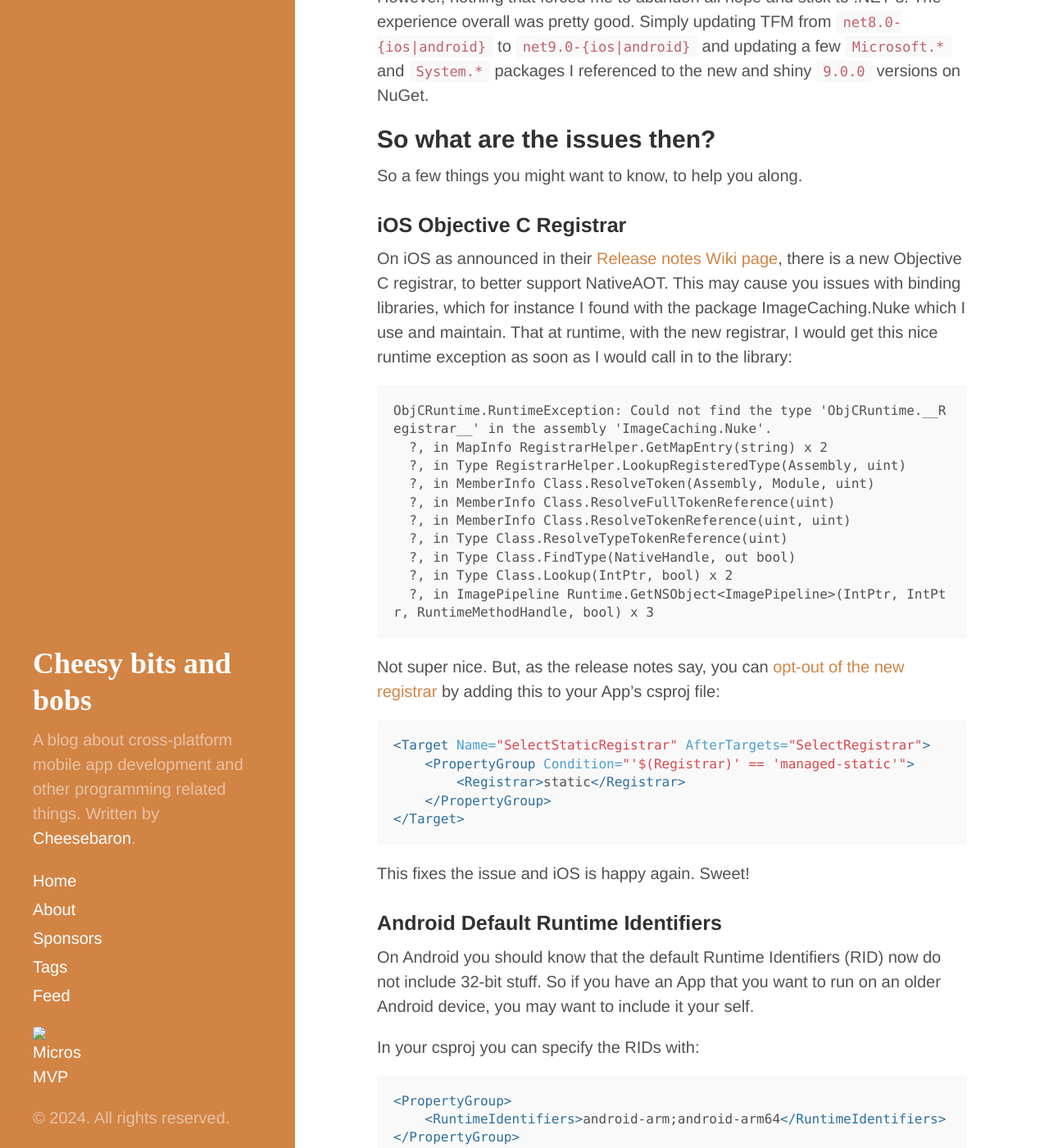
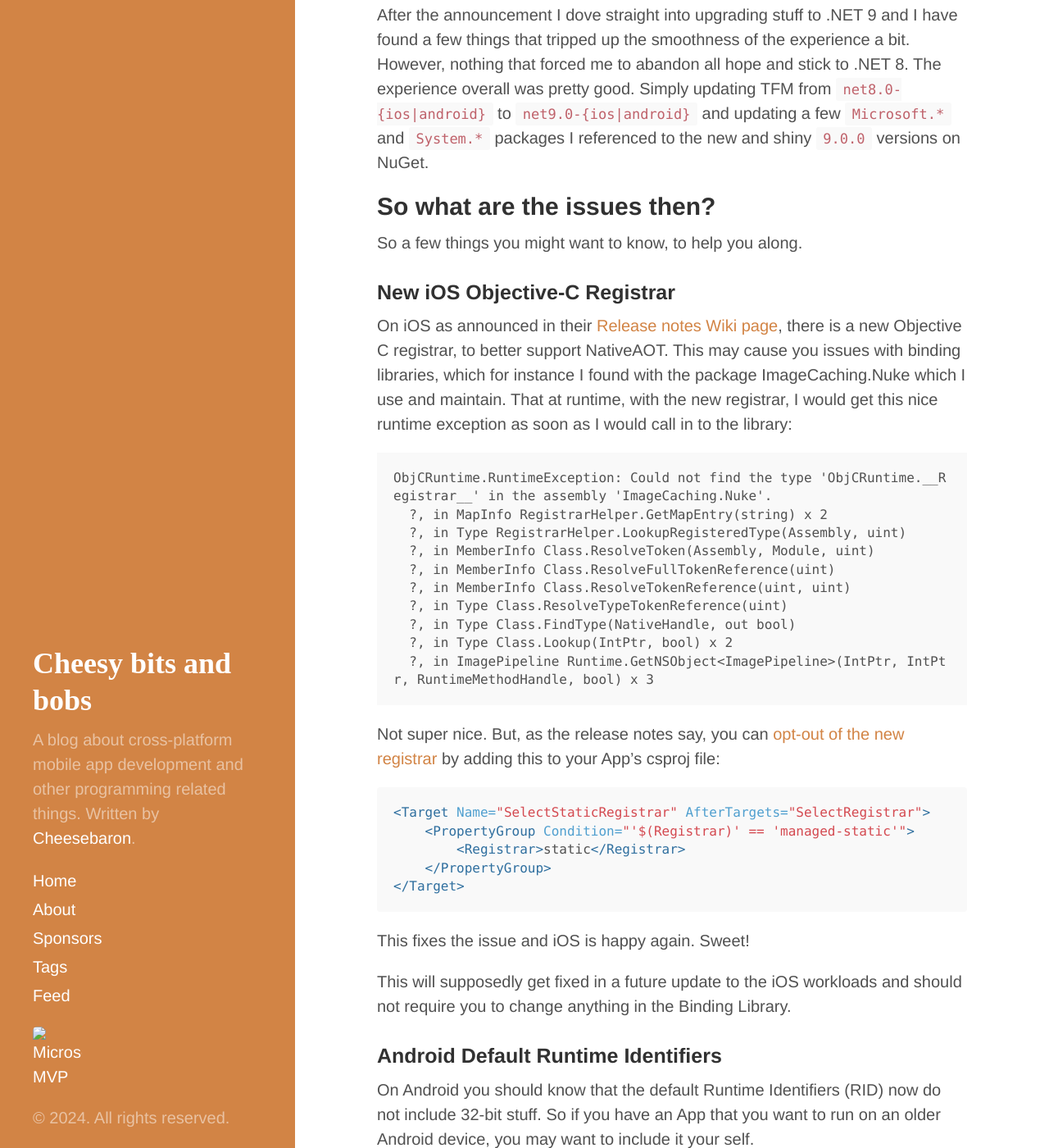
Before and after one commit to Cheesebaron/cheesebaron.github.io, a Jekyll site: the page built from _posts/2024-11-14-dotnet9-gotchas.md, in a window 1280 px wide and 1400 px high, scrolled down 379 px. Shown: the whole window at 82% size. Built offline with Jekyll 4.4.1, drawn with Linux system fonts in a browser that asks for light colours; comment, search, counter and statistics services are not loaded; some of the changed text lies outside the part shown.

Commit message:
Update section on registrars

````diff
--- a/_posts/2024-11-14-dotnet9-gotchas.md
+++ b/_posts/2024-11-14-dotnet9-gotchas.md
@@ -10,6 +10,8 @@ tags:
 - iOS
 ---
 
+> Updated 17. Nov 2024: Added a bit more info on the new registrar
+
 [.NET 9 was just released][net9announcement] and it has brought with it a lot of cool new performance features. Some that might do a lot of good things. Some of them might cause you a little bit of a headache.
 
 After the announcement I dove straight into upgrading stuff to .NET 9 and I have found a few things that tripped up the smoothness of the experience a bit. However, nothing that forced me to abandon all hope and stick to .NET 8. The experience overall was pretty good. Simply updating TFM from `net8.0-{ios|android}` to `net9.0-{ios|android}` and updating a few `Microsoft.*` and `System.*` packages I referenced to the new and shiny `9.0.0` versions on NuGet.
@@ -18,7 +20,7 @@ After the announcement I dove straight into upgrading stuff to .NET 9 and I have
 
 So a few things you might want to know, to help you along.
 
-### iOS Objective C Registrar
+### New iOS Objective-C Registrar
 
 On iOS as announced in their [Release notes Wiki page][iosreleasenotes], there is a new Objective C registrar, to better support NativeAOT. This may cause you issues with binding libraries, which for instance I found with the package ImageCaching.Nuke which I use and maintain. That at runtime, with the new registrar, I would get this nice runtime exception as soon as I would call in to the library:
 
@@ -46,6 +48,8 @@ Not super nice. But, as the release notes say, you can [opt-out of the new regis
 ```
 
 This fixes the issue and iOS is happy again. Sweet!
+
+This will supposedly get fixed in a future update to the iOS workloads and should not require you to change anything in the Binding Library.
 
 ### Android Default Runtime Identifiers
 
````
